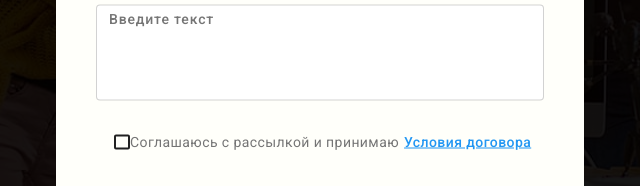
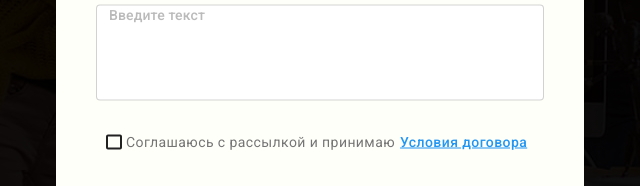
Before and after one commit to Olena-Zelenchuk/goit-markup-hw-06, a plain HTML site: page index.html in a window 1280 px wide. Both pictures are taken after a click on the button "Заказать услугу". Shown: the part 415-601 px from the top of the page, 320-960 px from the left. Drawn offline with Linux system fonts and the light colour scheme.

Commit message:
виправив відступи в текстеріа

```diff
--- a/css/stylsheet.css
+++ b/css/stylsheet.css
@@ -286,8 +286,8 @@ p {
   height: 600px;
   background-color: rgba(47, 48, 58, 0.8);
   background-image: linear-gradient(
-      rgba(0, 0, 0, 0.7) 50%,
-      rgba(0, 0, 0, 0.7) 50%
+      rgba(0, 0, 0, 0.8) 50%,
+      rgba(0, 0, 0, 0.8) 50%
     ),
     url("../img/hero.jpg");
   background-size: cover;
@@ -942,7 +942,20 @@ f
   resize: none;
 }
 
+.form-field-textarea::placeholder {
+  font-family: Roboto;
+  font-style: normal;
+  font-weight: 500;
+  font-size: 14px;
+  line-height: 1.14;
+  letter-spacing: 0.01em;
+
+  color: rgba(117, 117, 117, 0.5);
+}
+
 .form-field-agree {
+  position: relative;
+
   display: flex;
   justify-content: start;
   align-items: center;
@@ -961,6 +974,9 @@ f
 }
 
 .checked-icon {
+  position: absolute;
+  transform: translateX(-20px);
+
   display: inline-block;
   width: 16px;
   height: 15px;
@@ -980,7 +996,7 @@ f
 .form-field-label-agree {
   display: flex;
   align-items: center;
-  padding-left: 8px;
+  padding-left: 20px;
 }
 
 .form-field-link {
```
